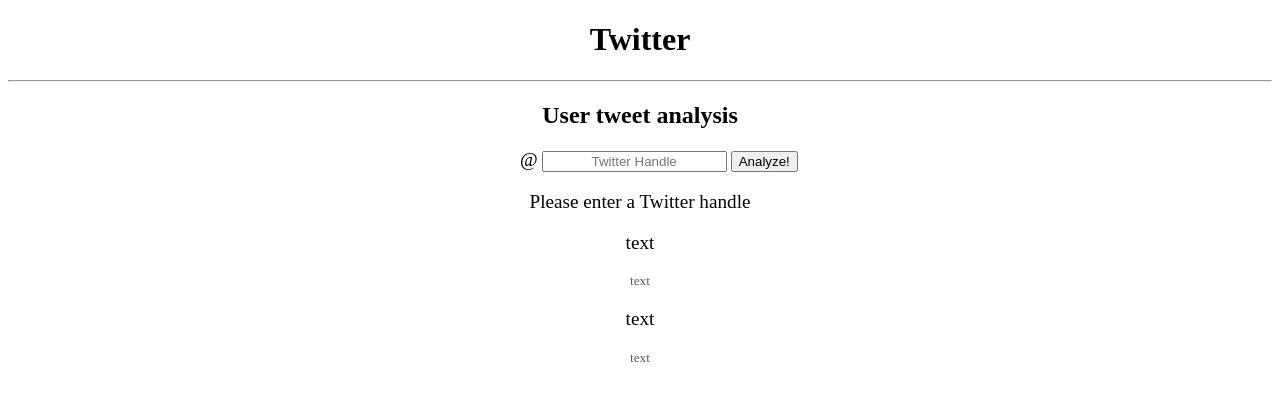
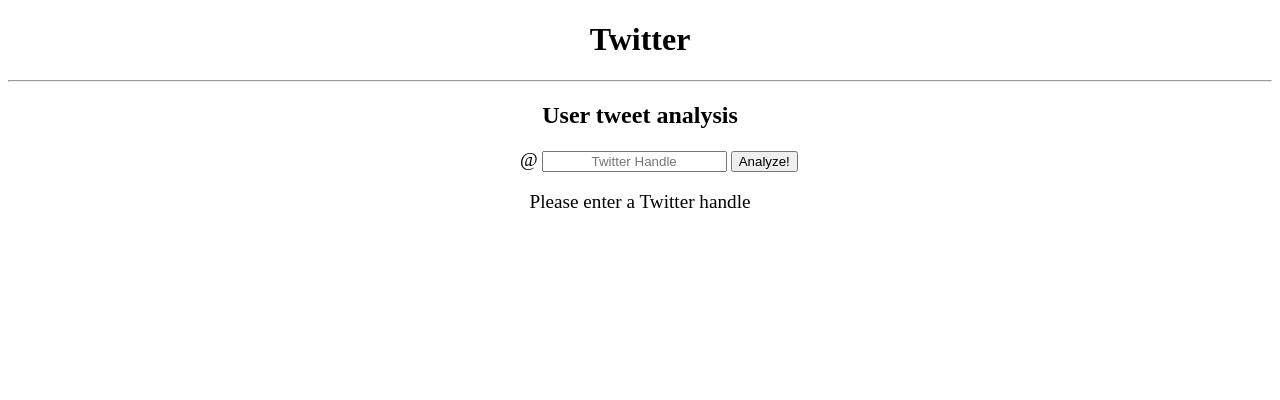
Before and after one commit to YanniSperon/BrickHack7, a plain HTML site: page index.html in a window 1280 px wide. Drawn offline with Linux system fonts and the light colour scheme.

Commit message:
Update index.html
Removed placeholder text

```diff
--- a/index.html
+++ b/index.html
@@ -23,10 +23,10 @@
             <button type="button" id="analyzebutton" name="analyzebutton">Analyze!</button>
         </div>
         <p id="returntext" name="returntext">Please enter a Twitter handle</p>
-        <p id="polaritytext" name="polaritytext">text</p>
-        <p id="polaritynote" name="polaritynote" class="note">text</p>
-        <p id="subjectivitytext" name="subjectivitytext">text</p>
-        <p id="subjectivitynote" name="subjectivitynote" class="note">text</p>
+        <p id="polaritytext" name="polaritytext"></p>
+        <p id="polaritynote" name="polaritynote" class="note"></p>
+        <p id="subjectivitytext" name="subjectivitytext"></p>
+        <p id="subjectivitynote" name="subjectivitynote" class="note"></p>
         <script src="script.js"></script>
     </body>
 </html>
```
